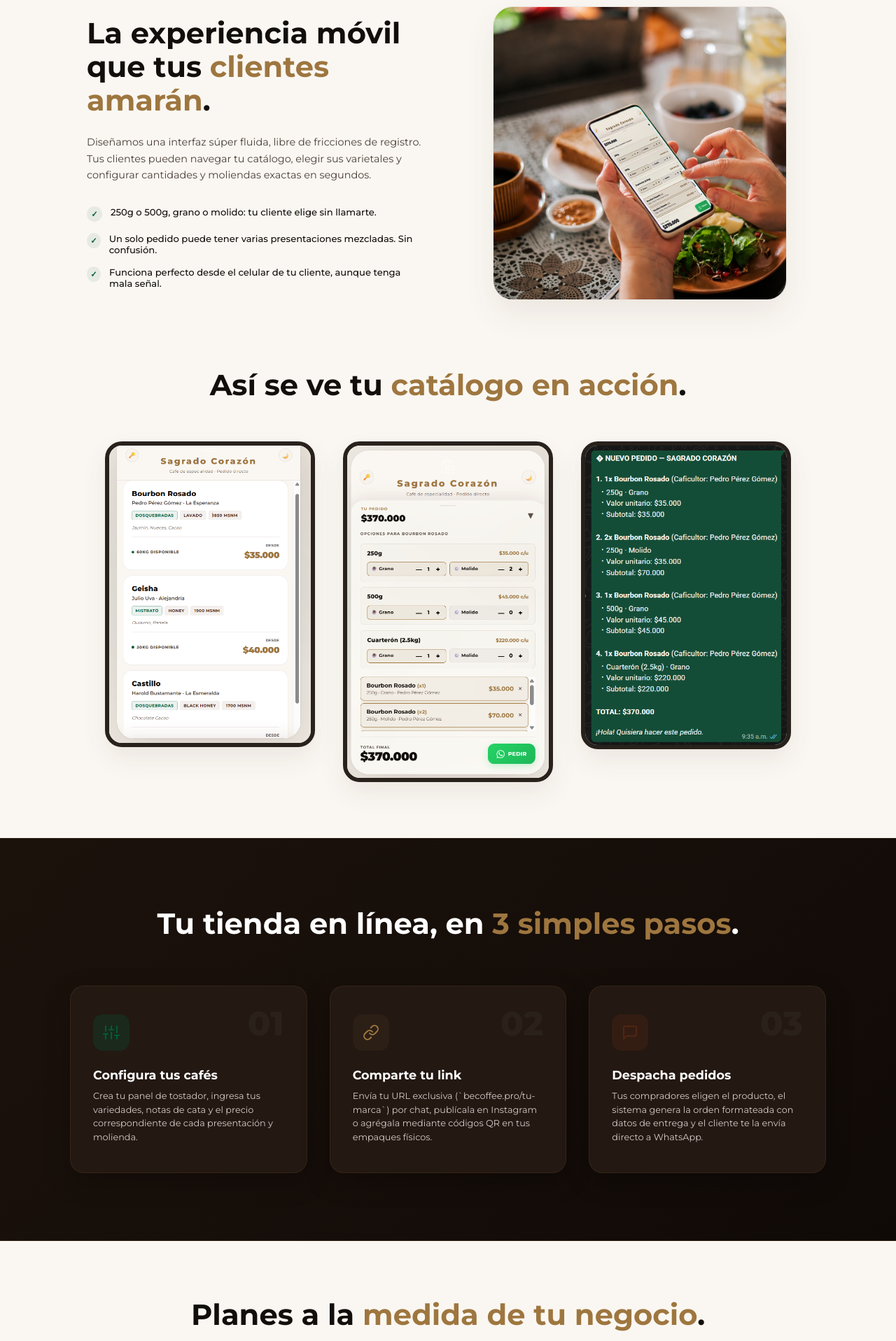
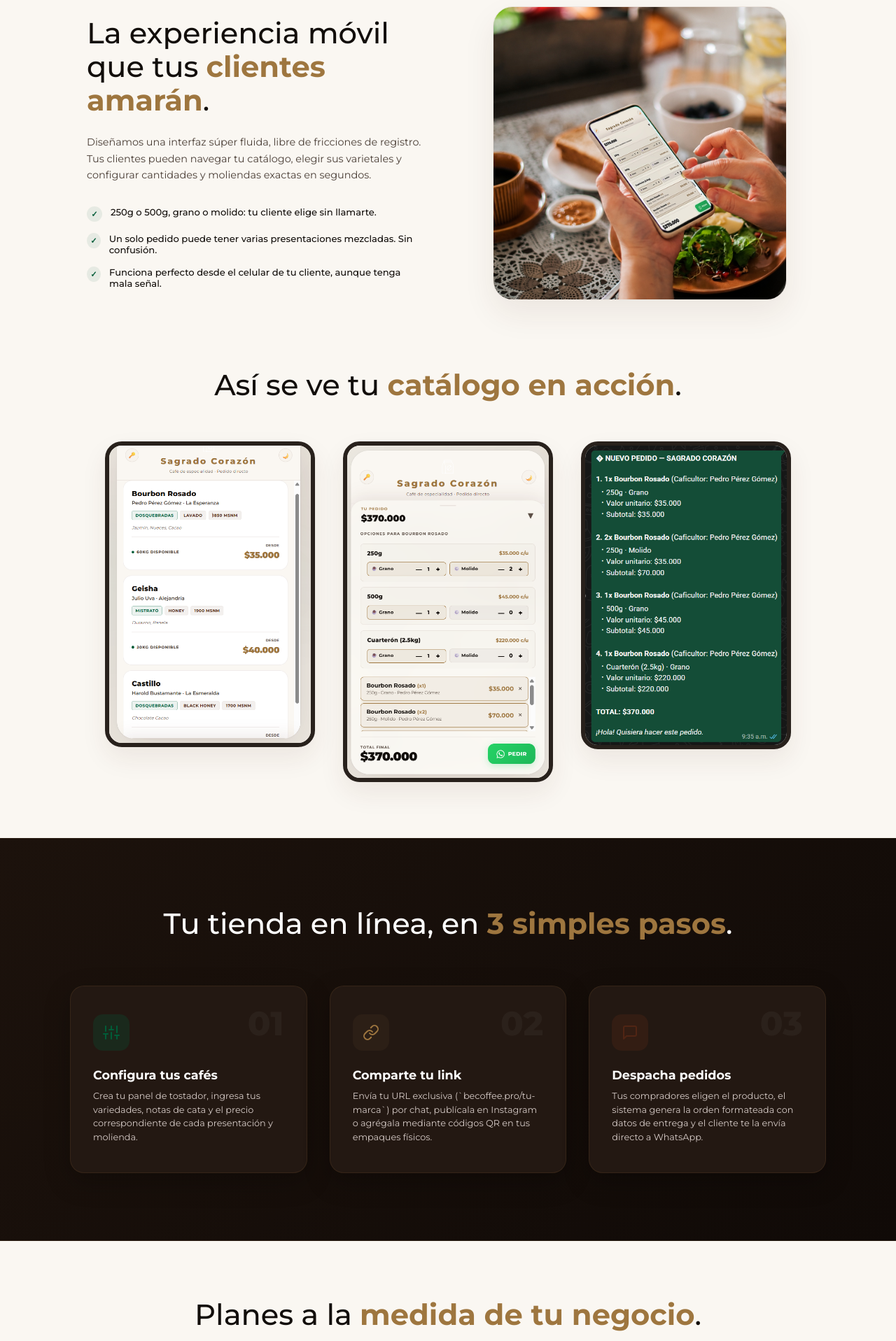
Before and after one commit to juliocuva/veta-coffee, a Next.js app: page / in a window 1280 px wide. Shown: the part 880-2797 px from the top of the page at 70% size. Built offline with nearby package versions, Linux system fonts and the light colour scheme.

Commit message:
Differentiate heading font weights (500 for main heading text, 700 for gold spans) on the landing page

```diff
--- a/app/page.js
+++ b/app/page.js
@@ -114,14 +114,14 @@ export default function LandingPage() {
 
             <h1 style={{
               fontSize: 'clamp(2.2rem, 5vw, 3.4rem)',
-              fontWeight: 700,
+              fontWeight: 500,
               lineHeight: 1.15,
               color: '#FFFFFF',
               letterSpacing: '-0.01em',
               maxWidth: 640,
               marginBottom: '1.5rem'
             }}>
-              Vende tu café de forma <span style={{ color: 'var(--gold)' }}>ágil y directa</span> por WhatsApp.
+              Vende tu café de forma <span style={{ color: 'var(--gold)', fontWeight: 700 }}>ágil y directa</span> por WhatsApp.
             </h1>
 
             <p style={{
@@ -241,8 +241,8 @@ export default function LandingPage() {
           {/* Left Description */}
           <div style={{ textAlign: 'left' }}>
 
-            <h2 style={{ fontSize: 'clamp(1.8rem, 4vw, 2.6rem)', fontWeight: 700, color: 'var(--text-primary)', lineHeight: 1.15, marginBottom: '1.5rem' }}>
-              La experiencia móvil que tus <span style={{ color: 'var(--gold)' }}>clientes amarán</span>.
+            <h2 style={{ fontSize: 'clamp(1.8rem, 4vw, 2.6rem)', fontWeight: 500, color: 'var(--text-primary)', lineHeight: 1.15, marginBottom: '1.5rem' }}>
+              La experiencia móvil que tus <span style={{ color: 'var(--gold)', fontWeight: 700 }}>clientes amarán</span>.
             </h2>
             <p style={{ fontSize: '0.9rem', color: 'var(--text-secondary)', lineHeight: 1.65, marginBottom: '2rem' }}>
               Diseñamos una interfaz súper fluida, libre de fricciones de registro. Tus clientes pueden navegar tu catálogo, elegir sus varietales y configurar cantidades y moliendas exactas en segundos.
@@ -285,8 +285,8 @@ export default function LandingPage() {
         {/* Real App Showcase */}
         <section id="capturas" style={{ textAlign: 'center' }}>
 
-          <h2 style={{ fontSize: 'clamp(1.8rem, 4vw, 2.6rem)', fontWeight: 700, color: 'var(--text-primary)', marginBottom: '3.5rem' }}>
-            Así se ve tu <span style={{ color: 'var(--gold)' }}>catálogo en acción</span>.
+          <h2 style={{ fontSize: 'clamp(1.8rem, 4vw, 2.6rem)', fontWeight: 500, color: 'var(--text-primary)', marginBottom: '3.5rem' }}>
+            Así se ve tu <span style={{ color: 'var(--gold)', fontWeight: 700 }}>catálogo en acción</span>.
           </h2>
           <div style={{
             display: 'flex',
@@ -365,8 +365,8 @@ export default function LandingPage() {
         borderBottom: '1px solid rgba(158, 118, 63, 0.12)'
       }}>
         <div style={{ maxWidth: 1080, margin: '0 auto', textAlign: 'center' }}>
-          <h2 style={{ fontSize: 'clamp(1.8rem, 4vw, 2.6rem)', fontWeight: 700, color: '#FFFFFF', marginBottom: '4rem' }}>
-            Tu tienda en línea, en <span style={{ color: 'var(--gold)' }}>3 simples pasos</span>.
+          <h2 style={{ fontSize: 'clamp(1.8rem, 4vw, 2.6rem)', fontWeight: 500, color: '#FFFFFF', marginBottom: '4rem' }}>
+            Tu tienda en línea, en <span style={{ color: 'var(--gold)', fontWeight: 700 }}>3 simples pasos</span>.
           </h2>
 
           <div style={{ display: 'grid', gridTemplateColumns: 'repeat(auto-fit, minmax(280px, 1fr))', gap: '2rem' }}>
@@ -476,8 +476,8 @@ export default function LandingPage() {
         {/* 3. Pricing: Superlative Comparison Layout */}
         <section id="precios" style={{ textAlign: 'center' }}>
 
-          <h2 style={{ fontSize: 'clamp(1.8rem, 4vw, 2.6rem)', fontWeight: 700, color: 'var(--text-primary)', marginBottom: '1.2rem' }}>
-            Planes a la <span style={{ color: 'var(--gold)' }}>medida de tu negocio</span>.
+          <h2 style={{ fontSize: 'clamp(1.8rem, 4vw, 2.6rem)', fontWeight: 500, color: 'var(--text-primary)', marginBottom: '1.2rem' }}>
+            Planes a la <span style={{ color: 'var(--gold)', fontWeight: 700 }}>medida de tu negocio</span>.
           </h2>
           <p style={{ fontSize: '0.88rem', color: 'var(--text-secondary)', maxWidth: 520, margin: '0 auto 4.5rem', lineHeight: 1.6 }}>
             Sin comisiones por transacciones ni costos ocultos. Elige el plan que mejor se adapte al volumen de tu tostaduría.
```
